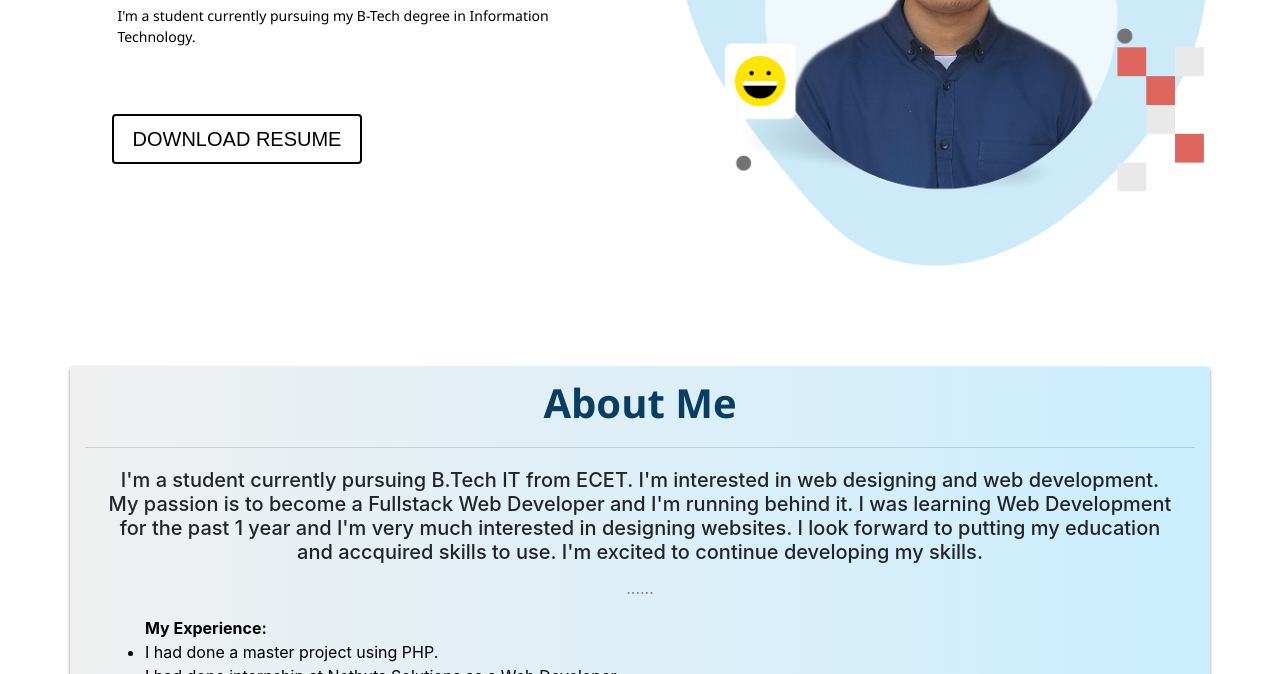
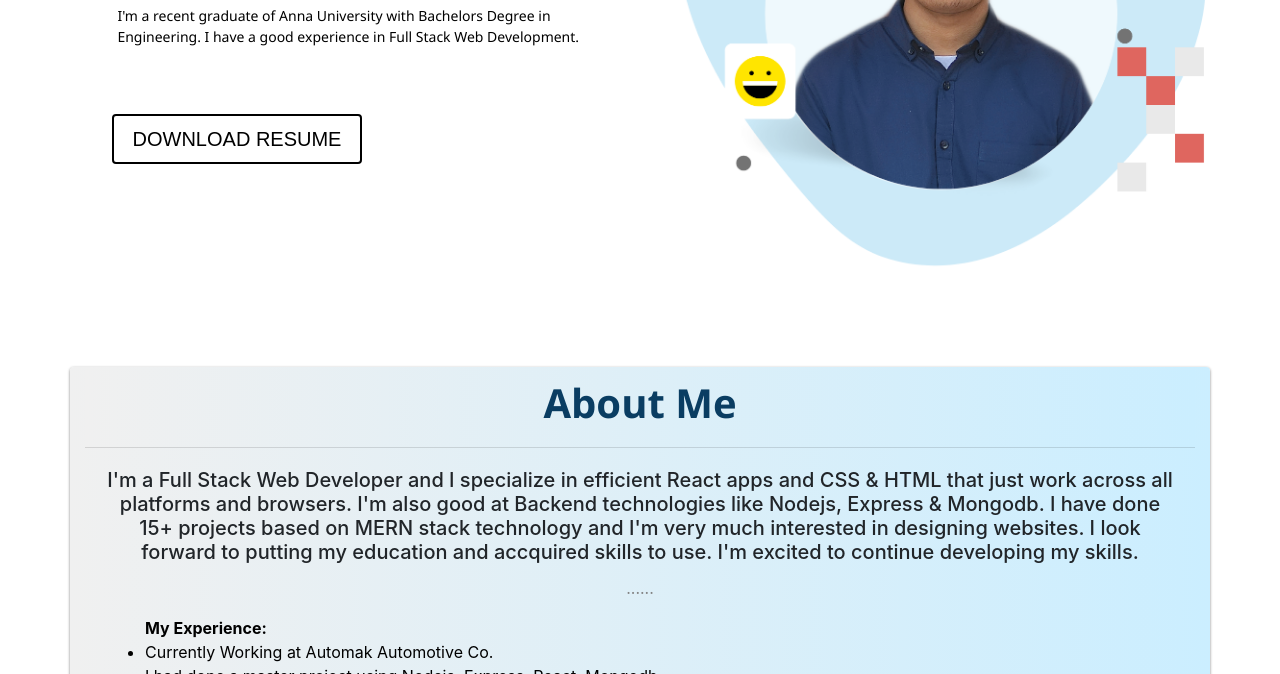
Before and after one commit to aaron592/myportfolio, a plain HTML site: page index.html in a window 1280 px wide. Shown: the part 326-1000 px from the top of the page. Drawn offline with nearby package versions, Linux system fonts and the light colour scheme.

Commit message:
Update index.html

```diff
--- a/index.html
+++ b/index.html
@@ -45,7 +45,7 @@
     <div class="row">
       <div class="col-lg-6">
          <h1 class="description">Hi! I Am <br/><span style="color:rgb(105, 175, 221)">Aaron Thomas John</span></h1>
-         <p class="para1">I'm a student currently pursuing my B-Tech degree in Information Technology.</p>
+         <p class="para1">I'm a recent graduate of Anna University with Bachelors Degree in Engineering. I have a good experience in Full Stack Web Development.</p>
        <br>
         <a href="./file/Aaron Thomas John(resume).pdf" download><button id="btn1" class="btn btn-outline-light " type="button">DOWNLOAD RESUME</button></a>
       </div>
@@ -71,11 +71,12 @@
           <h1>About Me</h1>
         </div>
         <div class="card-body">
-          <h5 class="card-title">I'm a student currently pursuing B.Tech IT from ECET. I'm interested in web designing and web development. My passion is to become a Fullstack Web Developer and I'm running behind it. I was learning Web Development for the past 1 year and I'm very much interested in designing websites. I look forward to putting my education and accquired skills to use. I'm excited to continue developing my skills.</h5>
+          <h5 class="card-title">I'm a Full Stack Web Developer and I specialize in efficient React apps and CSS & HTML that just work across all platforms and browsers. I'm also good at Backend technologies like Nodejs, Express & Mongodb. I have done 15+ projects based on MERN stack technology and I'm very much interested in designing websites. I look forward to putting my education and accquired skills to use. I'm excited to continue developing my skills.</h5>
           <p class="card-text">......</p>
           <ul class="list text-left">
             <li >My Experience:</li>
-            <li>I had done a master project using PHP.</li>
+	    <li>Currently Working at Automak Automotive Co.</li>
+            <li>I had done a master project using Nodejs, Express, React, Mongodb.</li>
             <li>I had done internship at Nethuts Solutions as a Web Developer.</li>
           </ul>
         </div>
```
